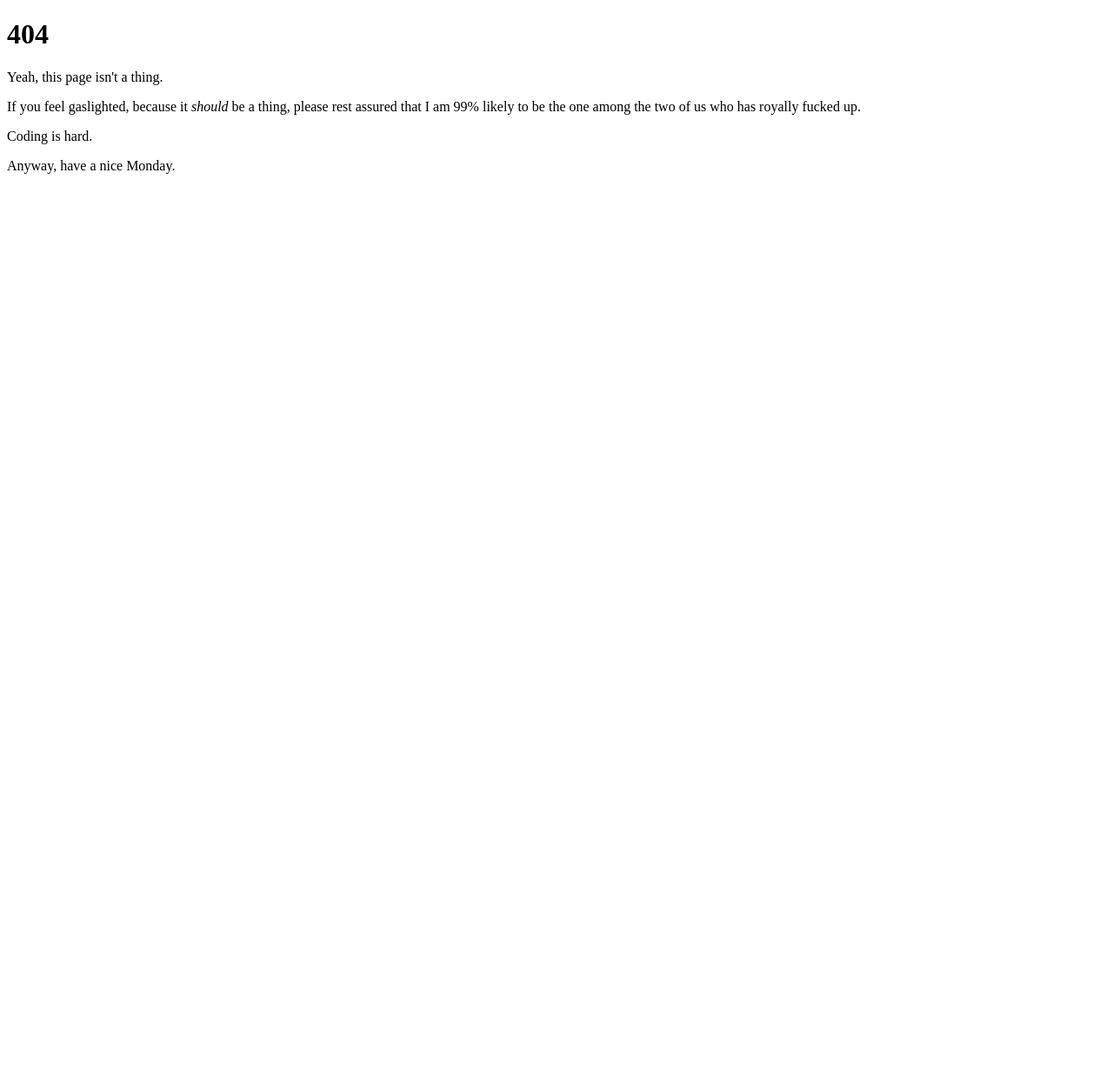
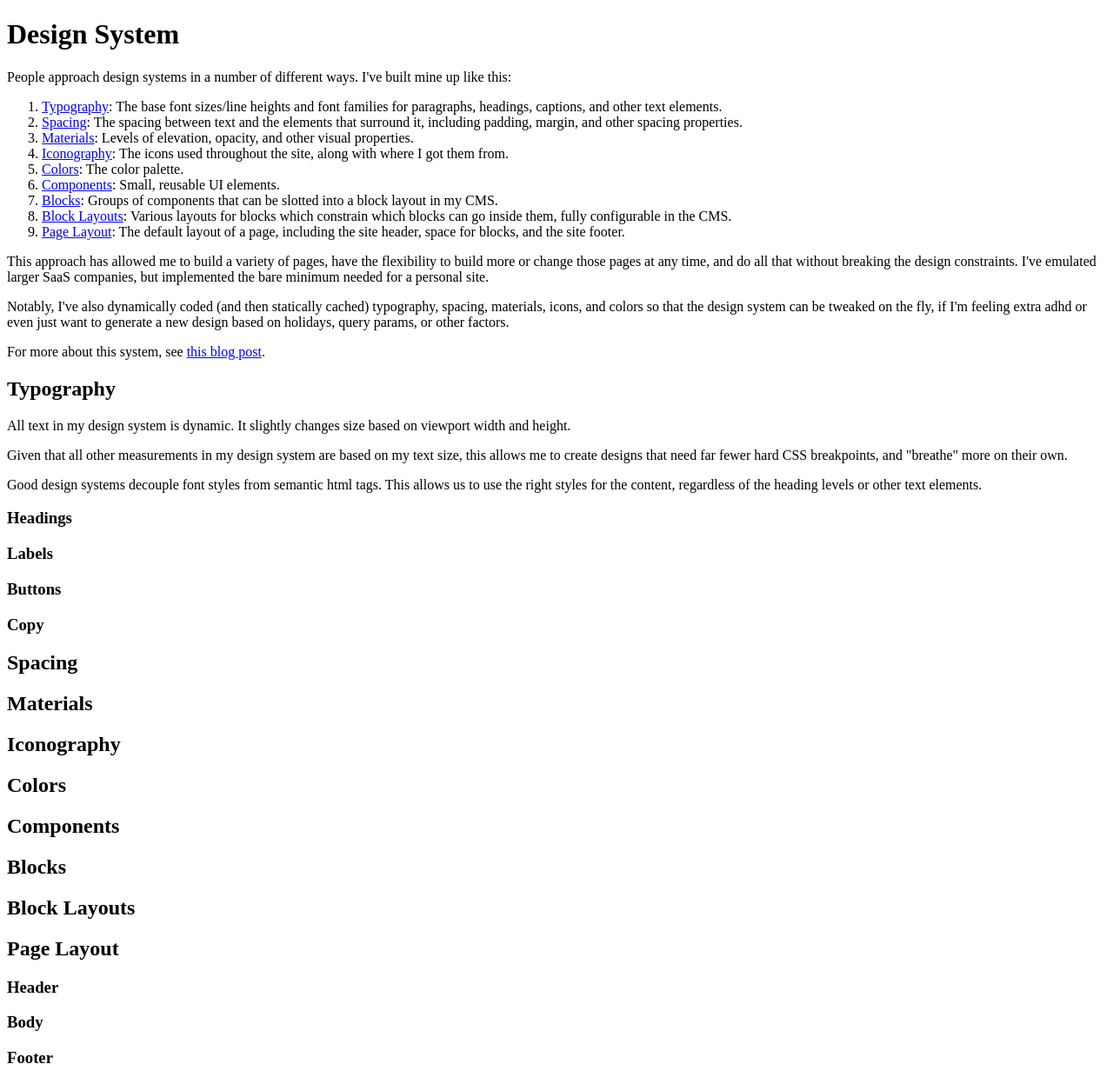
Before and after one commit to 3mdistal/new.alicealexandra.com, a SvelteKit app: page /about/site/design in a window 1280 px wide. Before the commit this address had no page. Shown: the whole page at 87% size. Before the commit the page ends 800 px from the top, so only its background shows below. Built offline with nearby package versions, Linux system fonts and the light colour scheme.

Commit message:
Beginnings of the design system.

```diff
--- /dev/null
+++ b/src/routes/about/site/design/+page.svelte
@@ -0,0 +1,49 @@
+<h1>Design System</h1>
+
+<p>People approach design systems in a number of different ways. I've built mine up like this:</p>
+<ol>
+    <li><a href="#typography">Typography</a>: The base font sizes/line heights and font families for paragraphs, headings, captions, and other text elements.</li>
+    <li><a href="#spacing">Spacing</a>: The spacing between text and the elements that surround it, including padding, margin, and other spacing properties.</li>
+    <li><a href="#materials">Materials</a>: Levels of elevation, opacity, and other visual properties.</li>
+    <li><a href="#iconography">Iconography</a>: The icons used throughout the site, along with where I got them from.</li>
+    <li><a href="#colors">Colors</a>: The color palette.</li>
+    <li><a href="#components">Components</a>: Small, reusable UI elements.</li>
+    <li><a href="#blocks">Blocks</a>: Groups of components that can be slotted into a block layout in my CMS.</li>
+    <li><a href="#block-layouts">Block Layouts</a>: Various layouts for blocks which constrain which blocks can go inside them, fully configurable in the CMS.</li>
+    <li><a href="#page-layout">Page Layout</a>: The default layout of a page, including the site header, space for blocks, and the site footer.</li>
+</ol>
+<p>This approach has allowed me to build a variety of pages, have the flexibility to build more or change those pages at any time, and do all that without breaking the design constraints. I've emulated larger SaaS companies, but implemented the bare minimum needed for a personal site.</p>
+<p>Notably, I've also dynamically coded (and then statically cached) typography, spacing, materials, icons, and colors so that the design system can be tweaked on the fly, if I'm feeling extra adhd or even just want to generate a new design based on holidays, query params, or other factors.</p>
+<p>For more about this system, see <a href="/blog/design-system">this blog post</a>.</p>
+
+<h2 id="typography">Typography</h2>
+<p>All text in my design system is dynamic. It slightly changes size based on viewport width and height.</p>
+<p>Given that all other measurements in my design system are based on my text size, this allows me to create designs that need far fewer hard CSS breakpoints, and "breathe" more on their own.</p>
+
+
+<p>Good design systems decouple font styles from semantic html tags. This allows us to use the right styles for the content, regardless of the heading levels or other text elements.</p>
+
+<h3>Headings</h3>
+<h3>Labels</h3>
+<h3>Buttons</h3>
+<h3>Copy</h3>
+
+<h2 id="spacing">Spacing</h2>
+
+<h2 id="materials">Materials</h2>
+
+<h2 id="iconography">Iconography</h2>
+
+<h2 id="colors">Colors</h2>
+
+<h2 id="components">Components</h2>
+
+<h2 id="blocks">Blocks</h2>
+
+<h2 id="block-layouts">Block Layouts</h2>
+
+<h2 id="page-layout">Page Layout</h2>
+
+<h3>Header</h3>
+<h3>Body</h3>
+<h3>Footer</h3>
```
